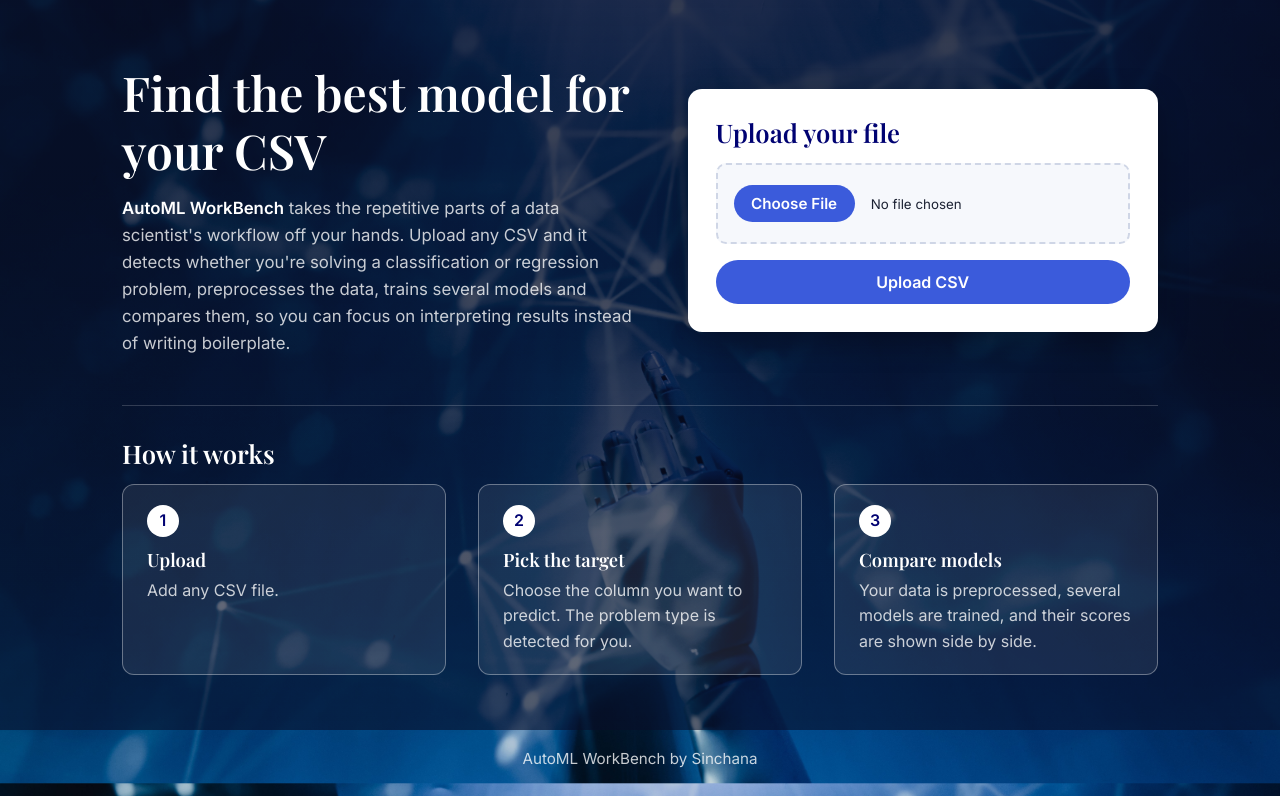
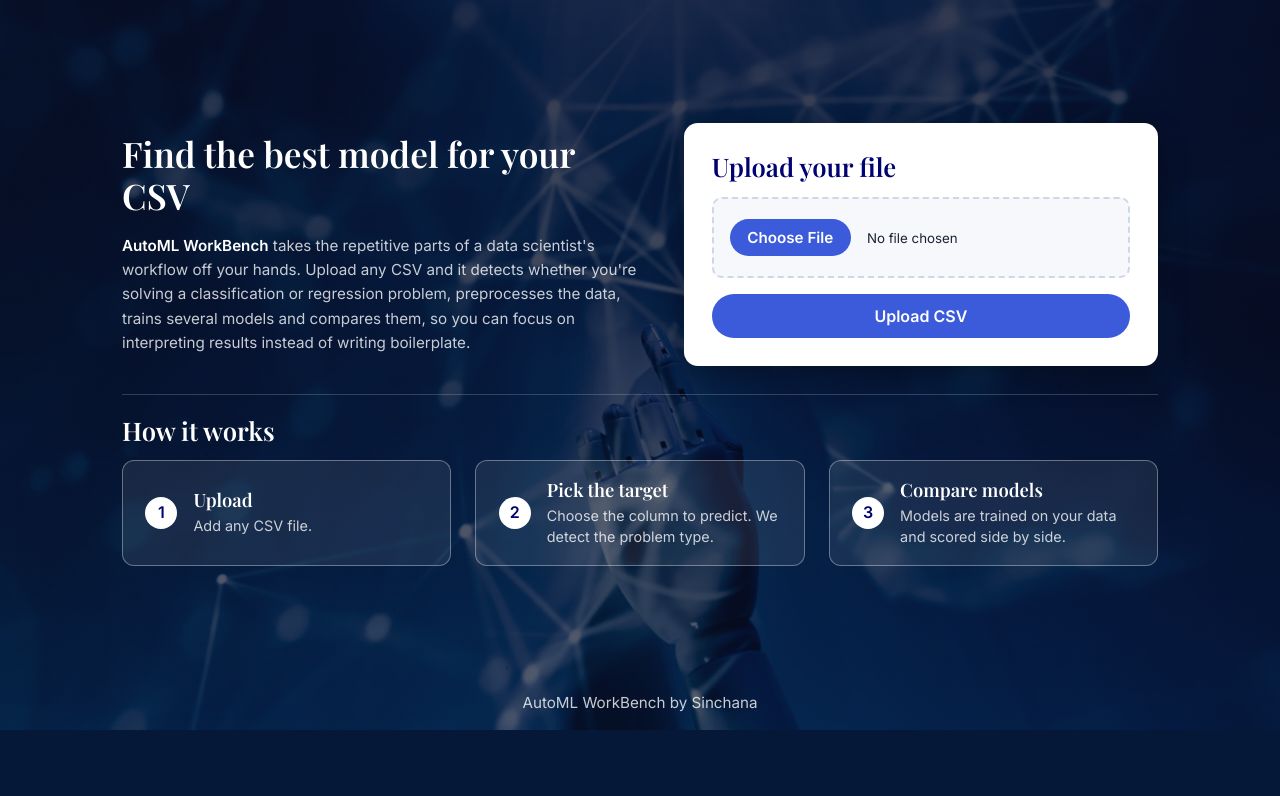
Before and after one commit to sinchanabm-ux/automl-workbench, a Flask app: page / in a window 1280 px wide. Shown: the part 70-866 px from the top of the page. After the commit the page ends 800 px from the top, so only its background shows below. Run offline with Flask 3, Linux system fonts and the light colour scheme; some web fonts are replaced.

Commit message:
Fixed CSS

```diff
--- a/static/index.css
+++ b/static/index.css
@@ -2,18 +2,18 @@
     display: grid;
     grid-template-columns: 1.1fr 1fr;
     align-items: center;
-    gap: 3rem;
-    padding: 1.5rem 0 3rem;
+    gap: 2.5rem;
+    padding: 0.5rem 0 1.75rem;
 }
 
 .hero-copy h1 {
-    font-size: 3rem;
+    font-size: 2.6rem;
 }
 
 .hero-copy p {
     max-width: 60ch;
     margin: 0;
-    font-size: 1.05rem;
+    font-size: 1rem;
     color: var(--color-on-dark-muted);
 }
 
@@ -67,7 +67,7 @@ input[type="file"]::file-selector-button:hover {
 /* ---------- How it works ---------- */
 .how {
     border-top: 1px solid var(--color-line-dark);
-    padding-top: 2rem;
+    padding-top: 1.25rem;
 }
 
 .steps {
@@ -76,13 +76,19 @@ input[type="file"]::file-selector-button:hover {
     padding: 0;
     display: grid;
     grid-template-columns: repeat(3, 1fr);
-    gap: 2rem;
+    gap: 1.5rem;
     counter-reset: step;
 }
 
 .steps li {
     counter-increment: step;
-    padding: 1.25rem 1.5rem;
+    padding: 1.1rem 1.4rem;
+    display: grid;
+    grid-template-columns: auto 1fr;
+    column-gap: 1rem;
+    row-gap: 0.25rem;
+    align-items: center;
+    align-content: center;
     border: 1px solid rgba(255, 255, 255, 0.35);
     border-radius: 12px;
     background: rgba(255, 255, 255, 0.08);
@@ -95,7 +101,7 @@ input[type="file"]::file-selector-button:hover {
     justify-content: center;
     width: 2rem;
     height: 2rem;
-    margin-bottom: 0.75rem;
+    grid-row: 1 / span 2;
     border-radius: 50%;
     background: #FFFFFF;
     color: var(--color-navy);
@@ -104,6 +110,7 @@ input[type="file"]::file-selector-button:hover {
 
 .steps p {
     margin: 0;
+    line-height: 1.5;
     color: var(--color-on-dark-muted);
 }
 
@@ -112,3 +119,30 @@ input[type="file"]::file-selector-button:hover {
     .hero-copy h1 { font-size: 2.2rem; }
     .steps { grid-template-columns: 1fr; gap: 1.5rem; }
 }
+
+.how h2 {
+    margin-bottom: 0.9rem;
+}
+
+.steps h3 {
+    margin: 0;
+}
+
+/* index page: keep everything on one screen so the footer is always visible */
+.page-index main {
+    display: flex;
+    flex-direction: column;
+    justify-content: center;
+    padding-top: 1.25rem;
+    padding-bottom: 1rem;
+}
+
+.page-index footer {
+    padding: 0.9rem;
+}
+
+@media (min-width: 801px) and (max-height: 800px) {
+    .hero-copy h1 { font-size: 2.2rem; }
+    .hero-copy p { font-size: 0.95rem; }
+    .steps p { font-size: 0.9rem; }
+}
--- a/templates/base.html
+++ b/templates/base.html
@@ -10,7 +10,7 @@
         <link rel="stylesheet" href="{{ url_for('static', filename='base.css') }}">
         {% block extra_css %}{% endblock %}
     </head>
-    <body>
+    <body class="{% block body_class %}{% endblock %}">
         {# Child pages set {% set active_page = 'preprocessing' %} (or 'ml') to highlight their nav item #}
         {% set active_page = active_page | default('') %}
         <header class="site-header">
--- a/templates/index.html
+++ b/templates/index.html
@@ -1,6 +1,7 @@
 {% extends "base.html" %}
 {% set active_page = 'preprocessing' %}
 {% block title %}Upload Dataset{% endblock %}
+{% block body_class %}page-index{% endblock %}
 {% block extra_css %}
     <link rel="stylesheet" href="{{ url_for('static', filename='index.css') }}">
 {% endblock %}
@@ -25,11 +26,11 @@
         </li>
         <li>
             <h3>Pick the target</h3>
-            <p>Choose the column you want to predict. The problem type is detected for you.</p>
+            <p>Choose the column to predict. We detect the problem type.</p>
         </li>
         <li>
             <h3>Compare models</h3>
-            <p>Your data is preprocessed, several models are trained, and their scores are shown side by side.</p>
+            <p>Models are trained on your data and scored side by side.</p>
         </li>
     </ol>
 </section>
--- a/templates/machine_learning.html
+++ b/templates/machine_learning.html
@@ -1,6 +1,7 @@
 {% extends "base.html" %}
 {% set active_page = 'ml' %}
 {% block title %}Machine Learning{% endblock %}
+{% block body_class %}page-ml{% endblock %}
 {% block extra_css %}
     <link rel="stylesheet" href="{{ url_for('static', filename='index.css') }}">
     <link rel="stylesheet" href="{{ url_for('static', filename='machine_learning.css') }}">
@@ -10,7 +11,7 @@
 <p class="page-intro">These are the models available right now. Upload a CSV and pick your target column; the problem type is detected for you.</p>
 
 <div class="ml-layout">
-    <div class="model-groups">
+    <div class="model-groups" tabindex="0" role="region" aria-label="Available models">
         {% for group, label in [('classification', 'Classification'), ('regression', 'Regression')] %}
             {% set group_models = models | selectattr('problem_type', 'equalto', group) | list %}
             {% if group_models %}
```
Also changed, not shown: static/machine_learning.css (+44 -3 lines).
